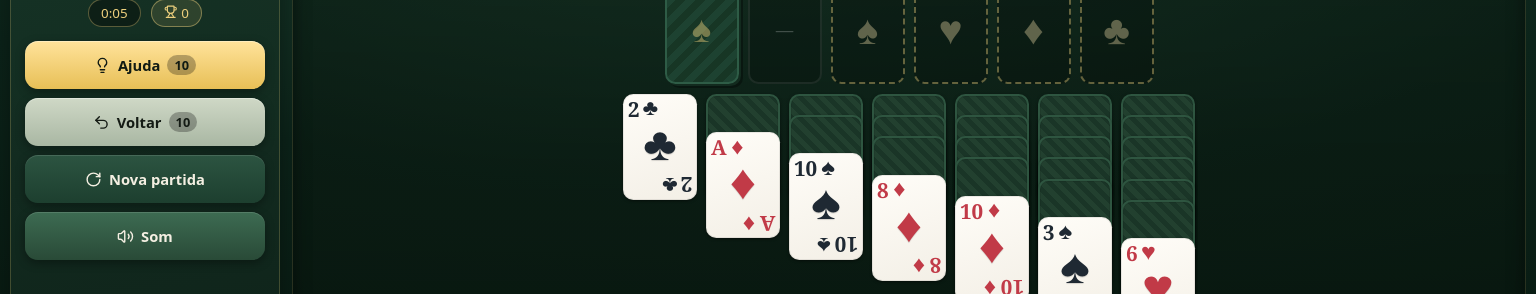
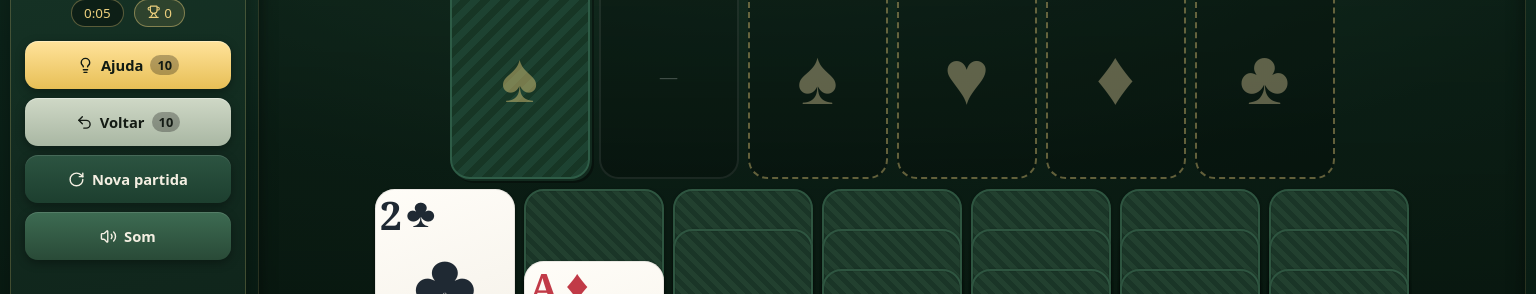
Before and after one commit to RAFAEL-SILVASOUZA/paciencia, a plain HTML site: page index.html in a window 1536 px wide. Shown: the part 72-366 px from the top of the page. Drawn offline with Linux system fonts and the light colour scheme.

Commit message:
feat: cartas e tabuleiro ocupam melhor a tela (celular e desktop)
- Tamanho da carta agora deriva da largura real das 7 colunas,
  com teto pela altura da tela (antes: 11vw/13vh com teto baixo de 66-74px)
- Teto sobe para 92px (celular), 120px (>=1024px) e 140px (>=1500px)
- Sidebar proporcionalmente mais estreita em telas grandes
- Cache do PWA v22

Co-Authored-By: Claude Code <noreply@anthropic.com>

```diff
--- a/css/styles.css
+++ b/css/styles.css
@@ -13,18 +13,25 @@
   --black: #1f2933;
   --green-accent: #2fbf8f;
 
-  /* Cartas dimensionadas para paisagem */
-  --cw: clamp(30px, min(11vw, 13vh), 66px);
+  /* Cartas dimensionadas para paisagem:
+     a carta ocupa a largura real das 7 colunas, limitada pela altura da tela */
+  --gap: clamp(4px, 1vw, 9px);
+  --sidebar-w: clamp(140px, 18vw, 240px);
+  --cw: clamp(
+    34px,
+    min(
+      calc((100vw - var(--sidebar-w) - 40px - 6 * var(--gap)) / 7),
+      20vh
+    ),
+    92px
+  );
   --ch: calc(var(--cw) * 1.44);
-  --gap: clamp(4px, 1vw, 9px);
   --step: calc(var(--ch) * 0.36);
   --step-fd: calc(var(--ch) * 0.20);
   --radius: calc(var(--cw) * 0.14);
 
   --font-ui: system-ui, -apple-system, 'Segoe UI', Roboto, sans-serif;
   --font-card: Georgia, 'Palatino Linotype', 'Segoe UI', serif;
-
-  --sidebar-w: clamp(140px, 20vw, 240px);
 }
 
 * { box-sizing: border-box; }
@@ -749,21 +756,34 @@ body {
 /* ---------- Telas grandes ---------- */
 @media (min-width: 1024px) {
   :root {
-    --cw: 64px;
-    --sidebar-w: 245px;
+    --sidebar-w: 216px;
+    --cw: clamp(
+      64px,
+      min(
+        calc((100vw - var(--sidebar-w) - 44px - 6 * var(--gap)) / 7),
+        19vh
+      ),
+      120px
+    );
   }
 }
 
 @media (min-width: 1500px) {
   :root {
-    --cw: 74px;
-    --sidebar-w: 270px;
+    --sidebar-w: 236px;
+    --cw: clamp(
+      84px,
+      min(
+        calc((100vw - var(--sidebar-w) - 44px - 6 * var(--gap)) / 7),
+        20vh
+      ),
+      140px
+    );
   }
 }
 
 @media (orientation: landscape) and (max-height: 460px) {
   :root {
-    --cw: clamp(28px, 12vh, 54px);
     --step: calc(var(--ch) * 0.30);
     --step-fd: calc(var(--ch) * 0.16);
   }
--- a/index.html
+++ b/index.html
@@ -81,6 +81,6 @@
     </div>
   </div>
 
-  <script src="js/app.js?v=21" type="module"></script>
+  <script src="js/app.js?v=22" type="module"></script>
 </body>
 </html>
--- a/sw.js
+++ b/sw.js
@@ -1,5 +1,5 @@
 // Service Worker — Paciência de Cartas (cache-first, offline)
-const CACHE = 'paciencia-v21';
+const CACHE = 'paciencia-v22';
 
 const ASSETS = [
   './',
```
Also changed, not shown: js/app.js (+5 -5 lines).
